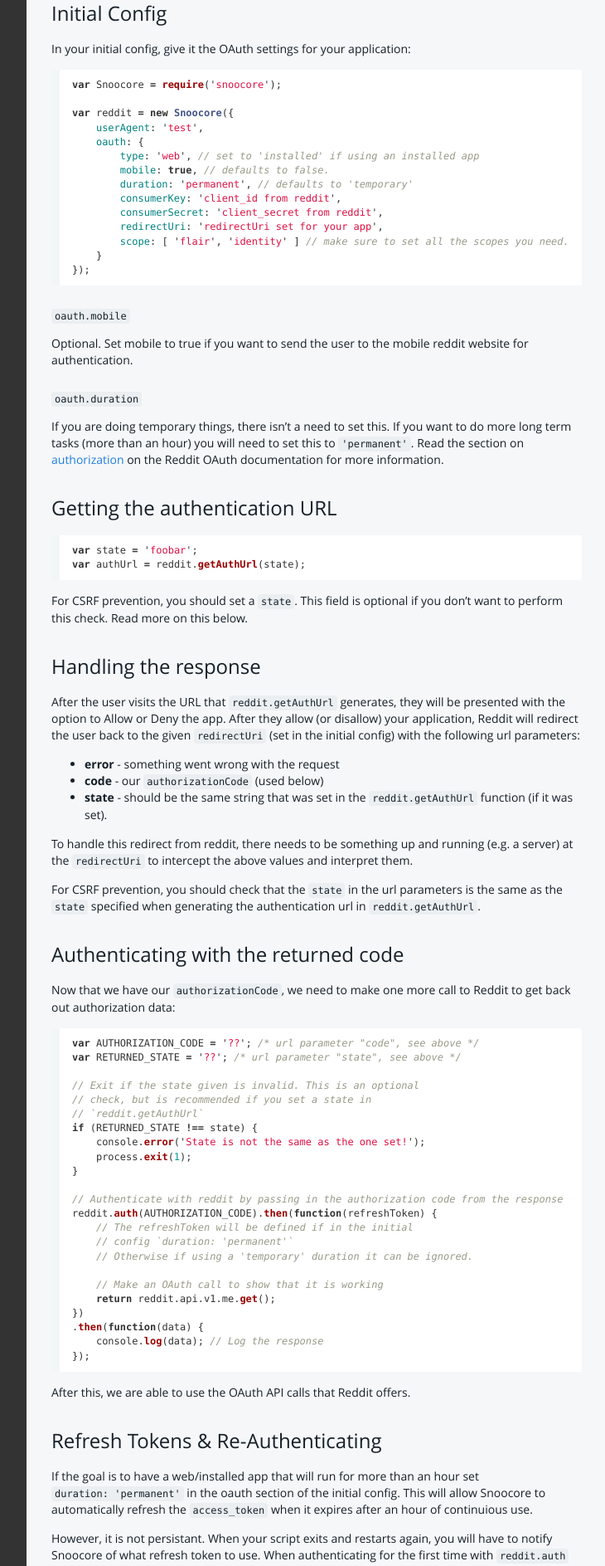
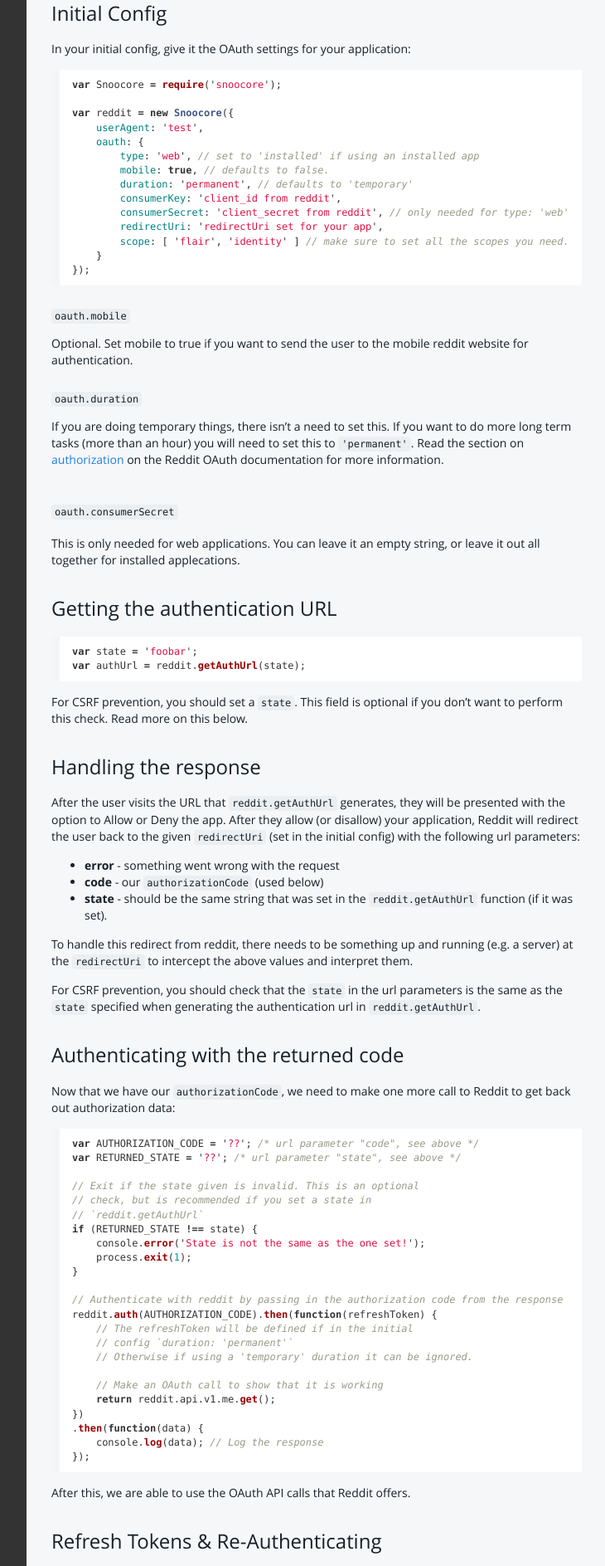
Before and after one commit to terryma/snoocore, a Jekyll site: the page built from oauth.md, in a window 1280 px wide. Shown: the part 1393-3280 px from the top of the page at 83% size, without its empty margins (188-918 px from the left). Built offline with Jekyll 4.4.1, drawn with Linux system fonts in a browser that asks for light colours; Markdown is read by kramdown in place of the engine named in the settings.

Commit message:
Documentation for #60

```diff
--- a/oauth.md
+++ b/oauth.md
@@ -71,7 +71,7 @@
 		mobile: true, // defaults to false.
 		duration: 'permanent', // defaults to 'temporary'
 		consumerKey: 'client_id from reddit',
-		consumerSecret: 'client_secret from reddit',
+		consumerSecret: 'client_secret from reddit', // only needed for type: 'web'
 		redirectUri: 'redirectUri set for your app',
 		scope: [ 'flair', 'identity' ] // make sure to set all the scopes you need.
 	}
@@ -85,6 +85,10 @@
 #### `oauth.duration`
 
 If you are doing temporary things, there isn't a need to set this. If you want to do more long term tasks (more than an hour) you will need to set this to `'permanent'`. Read the section on [authorization](https://github.com/reddit/reddit/wiki/OAuth2#authorization) on the Reddit OAuth documentation for more information.
+
+### `oauth.consumerSecret`
+
+This is only needed for web applications. You can leave it an empty string, or leave it out all together for installed applecations.
 
 ### Getting the authentication URL
 
```
